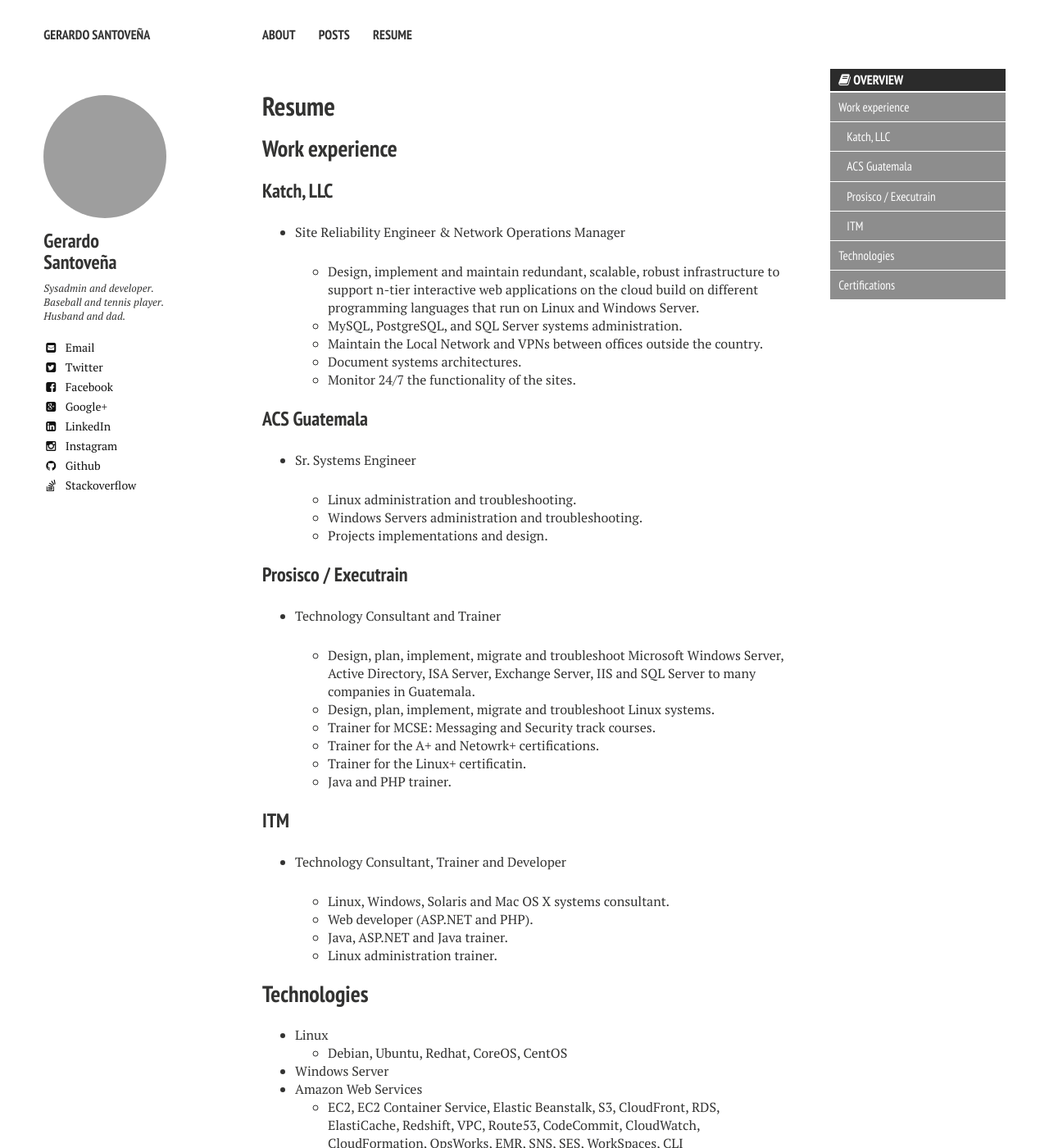
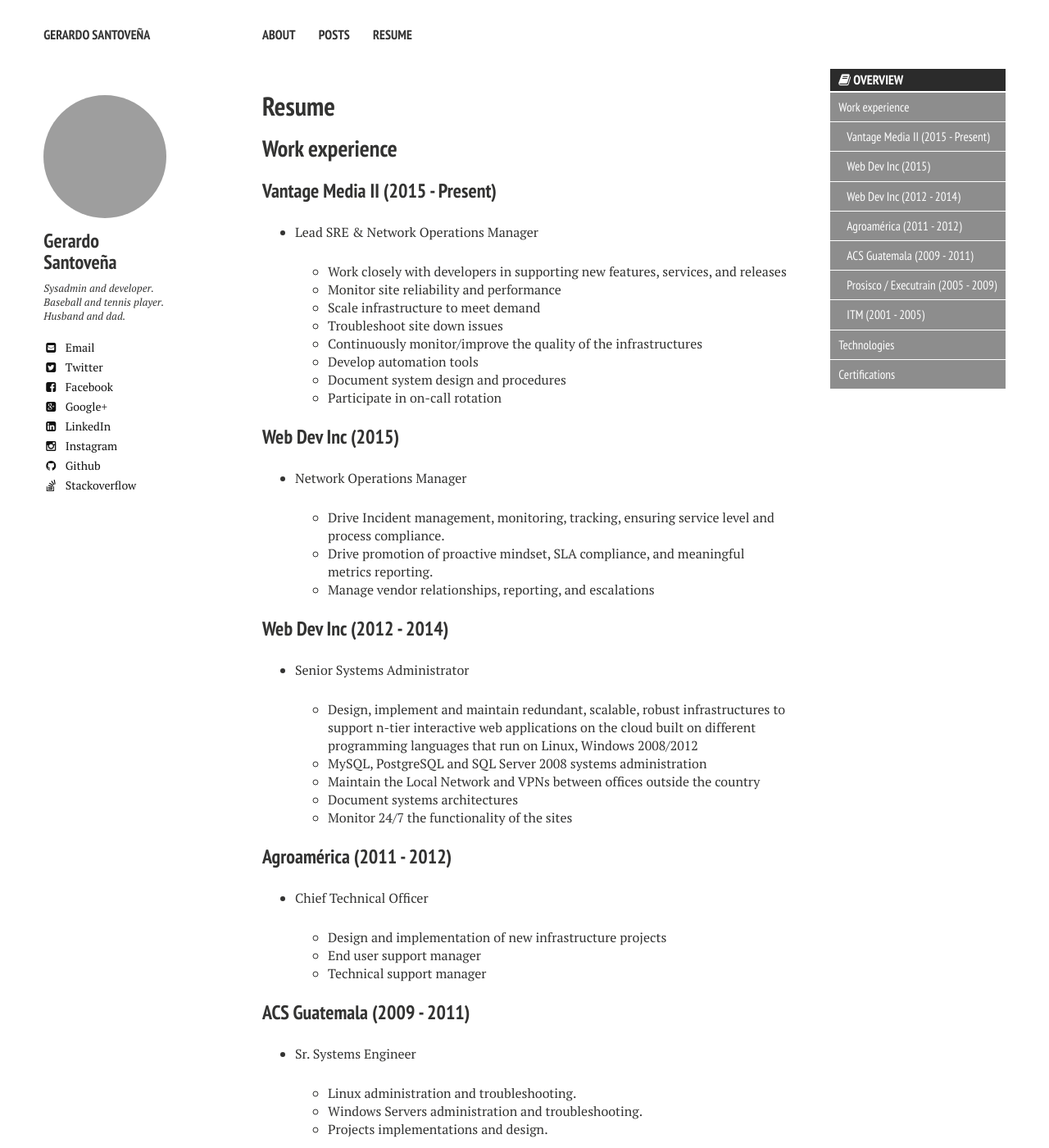
Before and after one commit to gsantovena/gsantovena.github.io, a Jekyll site: the page built from resume/index.md, in a window 1280 px wide and 1400 px high. Shown: the whole window at 82% size. Built offline with Jekyll 4.4.1, drawn with Linux system fonts in a browser that asks for light colours; nearby versions of some CDN libraries; some of the changed text lies outside the part shown; grey boxes are pictures that could not be loaded.

Commit message:
Updated resume.

```diff
--- a/resume/index.md
+++ b/resume/index.md
@@ -13,17 +13,48 @@
 
 ## Work experience
 
-### Katch, LLC
+### Vantage Media II (2015 - Present)
 
-* Site Reliability Engineer & Network Operations Manager
+* Lead SRE & Network Operations Manager
 
-    * Design, implement and maintain redundant, scalable, robust infrastructure to support n-tier interactive web applications on the cloud build on different programming languages that run on Linux and Windows Server.
-    * MySQL, PostgreSQL, and SQL Server systems administration.
-    * Maintain the Local Network and VPNs between offices outside the country.
-    * Document systems architectures.
-    * Monitor 24/7 the functionality of the sites.
+    * Work closely with developers in supporting new features, services, and releases
+    * Monitor site reliability and performance
+    * Scale infrastructure to meet demand
+    * Troubleshoot site down issues
+    * Continuously monitor/improve the quality of the infrastructures
+    * Develop automation tools
+    * Document system design and procedures
+    * Participate in on-call rotation
 
-### ACS Guatemala
+### Web Dev Inc (2015)
+
+* Network Operations Manager
+
+    * Drive Incident management, monitoring, tracking, ensuring service level and process compliance.
+    * Drive promotion of proactive mindset, SLA compliance, and meaningful metrics reporting.
+    * Manage vendor relationships, reporting, and escalations
+
+### Web Dev Inc (2012 - 2014)
+
+* Senior Systems Administrator
+
+
+    * Design, implement and maintain redundant, scalable, robust infrastructures to support n-tier interactive web applications on the cloud built on different programming languages that run on Linux, Windows 2008/2012
+    * MySQL, PostgreSQL and SQL Server 2008 systems administration
+    * Maintain the Local Network and VPNs between offices outside the country
+    * Document systems architectures
+    * Monitor 24/7 the functionality of the sites
+
+### Agroamérica (2011 - 2012)
+
+* Chief Technical Officer
+
+    * Design and implementation of new infrastructure projects
+    * End user support manager
+    * Technical support manager
+
+
+### ACS Guatemala (2009 - 2011)
 
 * Sr. Systems Engineer
 
@@ -31,7 +62,7 @@
     * Windows Servers administration and troubleshooting.
     * Projects implementations and design.
 
-### Prosisco / Executrain
+### Prosisco / Executrain (2005 - 2009)
 
 * Technology Consultant and Trainer
 
@@ -42,7 +73,7 @@
     * Trainer for the Linux+ certificatin.
     * Java and PHP trainer.
 
-### ITM
+### ITM (2001 - 2005)
 
 * Technology Consultant, Trainer and Developer
 
```
